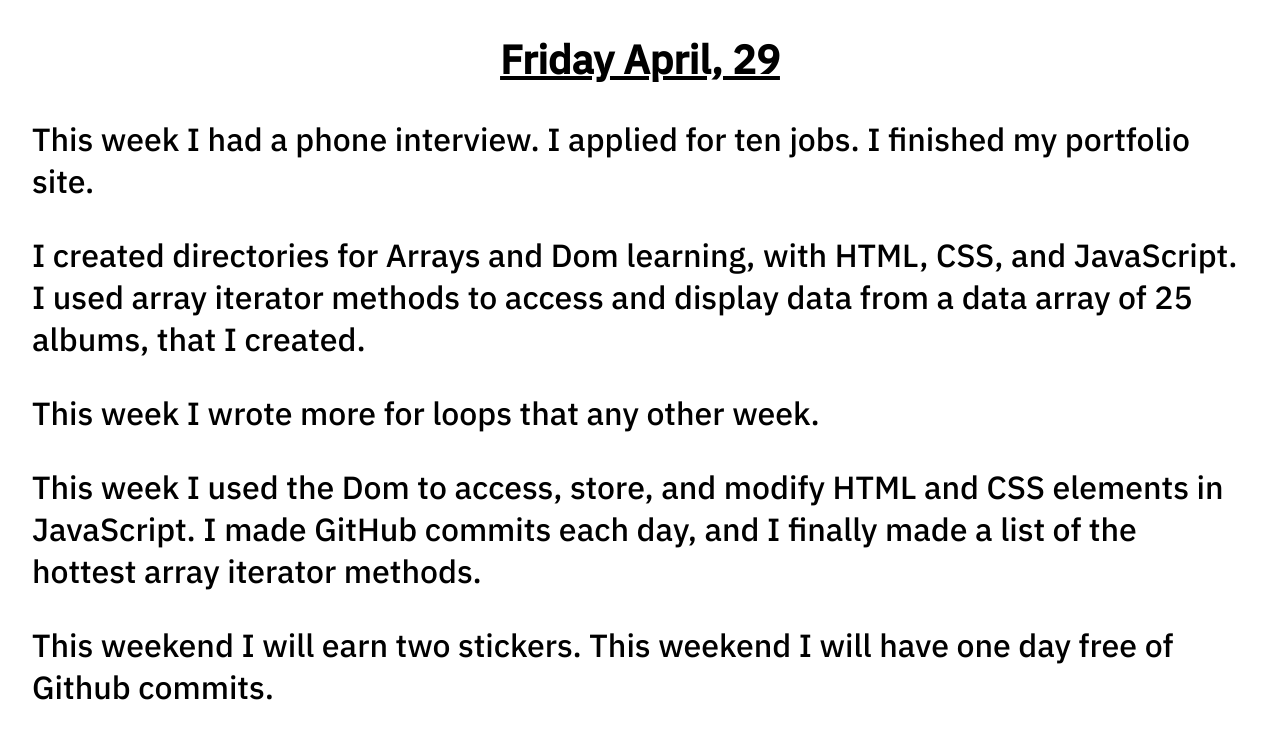
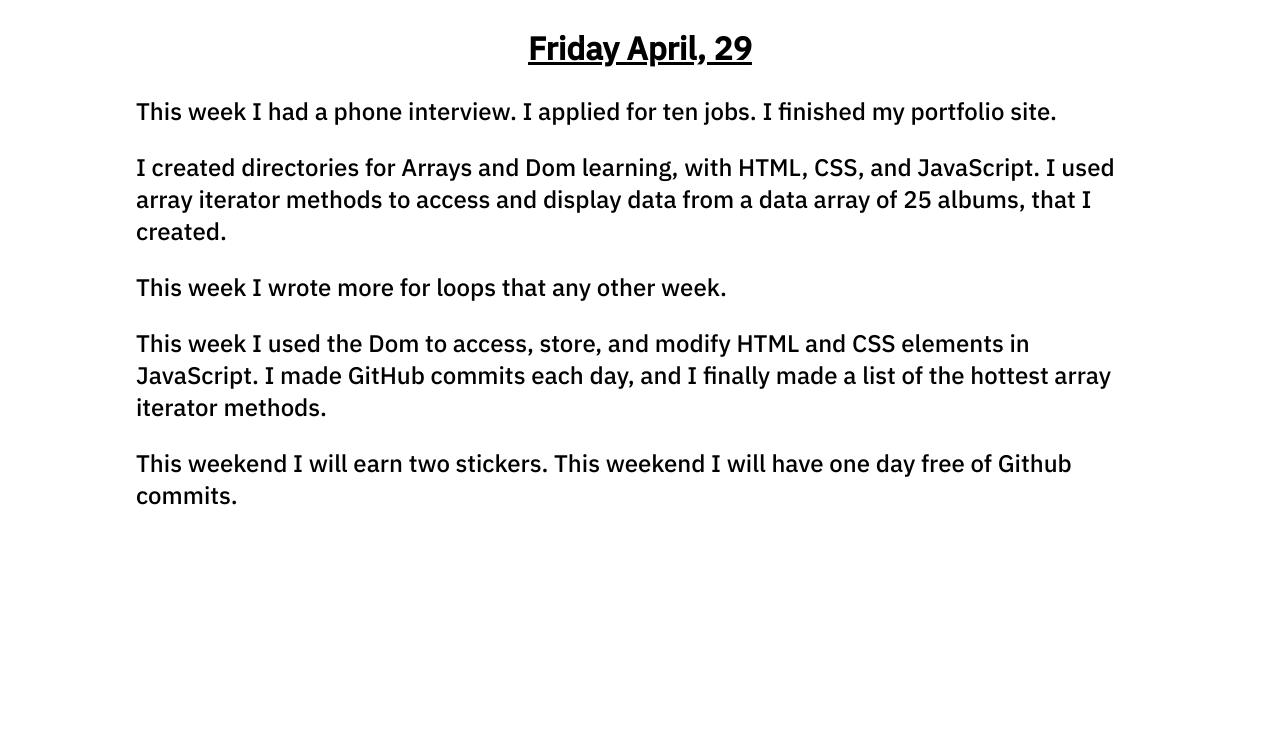
Before and after one commit to timcrisp94/this-week-i, a plain HTML site: page index.html in a window 1280 px wide. Drawn offline with Linux system fonts and the light colour scheme.

Commit message:
add left and right padding

```diff
--- a/style.css
+++ b/style.css
@@ -1,29 +1,22 @@
-@media screen and (min-width: 800px) {
-  body {
-    margin: 1em 2em;
-  }
-}
 
 html {
   font-family: 'IBM Plex Sans', sans-serif;
   font-size: 1em;
 }
 
+body {
+  padding-left: 10%;
+  padding-right: 10%;
+}
+
+
 h2 {
   display: flex;
   justify-content: center;
   text-decoration: underline;
-  font-size: 2rem;
-}
-
-p {
-  font-size: 1.5rem;
 }
 
 @media screen and (min-width: 1000px) {
-  body {
-    margin: 1em 2em;
-  }
   h2 {
     font-size: 2.5rem;
   }
@@ -31,3 +24,12 @@ p {
     font-size: 2rem;
   }
 }
+
+@media screen and (min-width: 800px) {
+  h2 {
+    font-size: 2rem;
+  }
+  p {
+    font-size: 1.5rem;
+  }
+}
```
